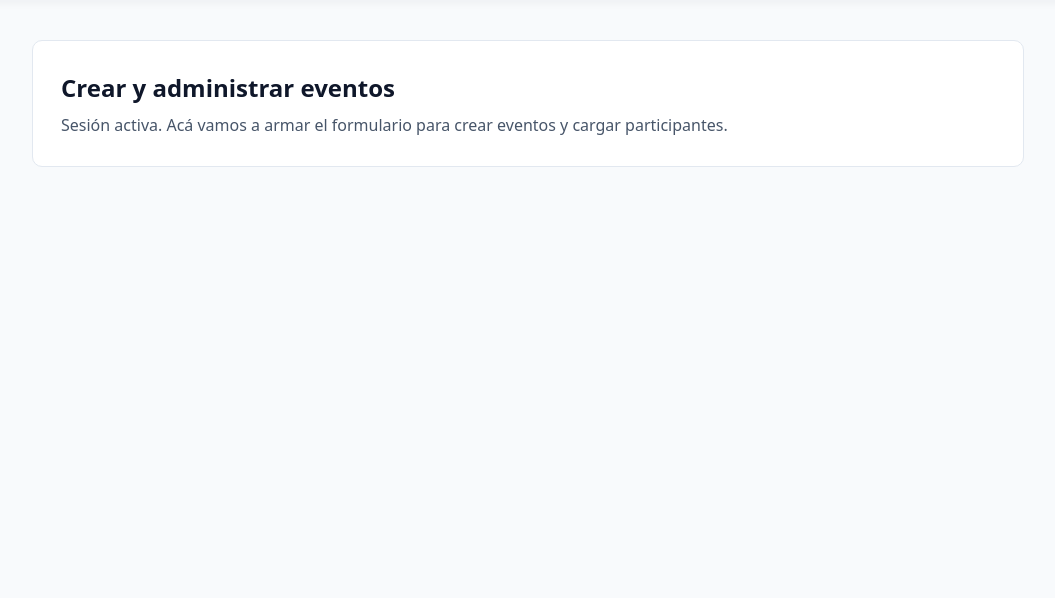
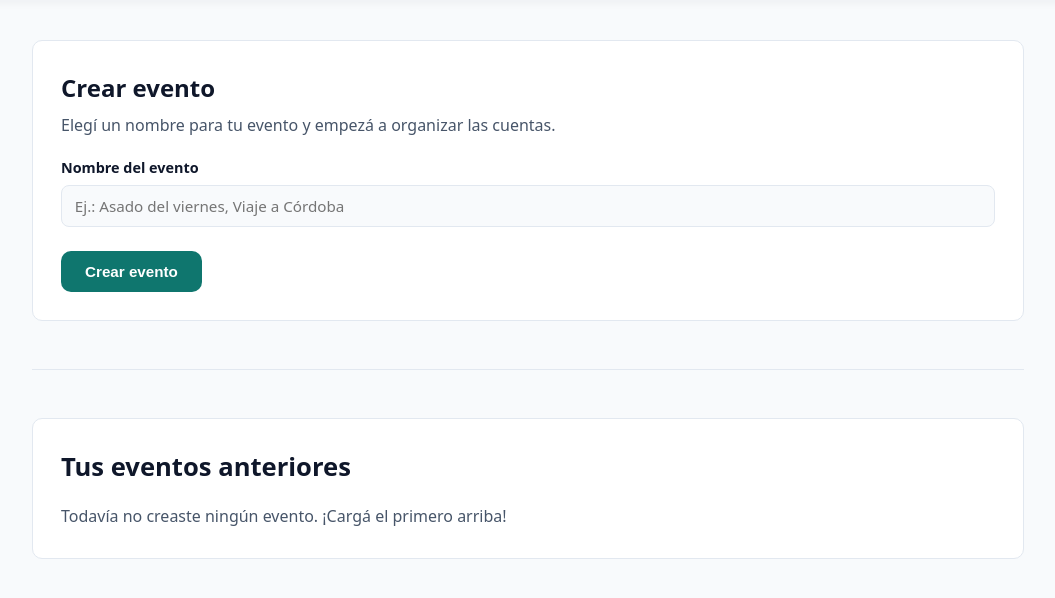
Before and after one commit to cristhian-medina-dev/CuentasClaras-En-Django, a Django app: page /eventos/crear/ in a window 1280 px wide. Shown: the part 68-666 px from the top of the page, without its empty margins (112-1167 px from the left). Run offline with Django 5.2, Linux system fonts and the light colour scheme; a user stored in the database is signed in; data that the repository does not hold is empty.

Commit message:
crear y eliminar eventos con historial por usuario

```diff
--- a/src/eventos/templates/eventos/crear_evento.html
+++ b/src/eventos/templates/eventos/crear_evento.html
@@ -4,8 +4,8 @@
 <head>
   <meta charset="UTF-8" />
   <meta name="viewport" content="width=device-width, initial-scale=1.0" />
-  <meta name="description" content="Creá y administrá tus eventos, participantes y cuentas claras en ClearLedger." />
-  <title>Crear evento — ClearLedger</title>
+  <meta name="description" content="Creá un nuevo evento y revisá tu historial de eventos en CuentasClaras." />
+  <title>Crear evento — CuentasClaras</title>
   <link rel="stylesheet" href="{% static 'eventos/estilos.css' %}" />
 </head>
 <body>
@@ -25,10 +25,52 @@
 
   <main>
     <section class="tarjeta">
-      <h1>Crear y administrar eventos</h1>
-      <p class="subtexto">
-        Sesión activa. Acá vamos a armar el formulario para crear eventos y cargar participantes.
-      </p>
+      <h1>Crear evento</h1>
+      <p class="subtexto">Elegí un nombre para tu evento y empezá a organizar las cuentas.</p>
+
+      <form method="post">
+        {% csrf_token %}
+        <div class="campo">
+          <label for="id_nombre">Nombre del evento</label>
+          <input
+            type="text"
+            name="nombre"
+            id="id_nombre"
+            placeholder="Ej.: Asado del viernes, Viaje a Córdoba"
+            maxlength="120"
+            required
+          />
+        </div>
+        <div class="form-acciones">
+          <button type="submit" class="btn-primario">Crear evento</button>
+        </div>
+      </form>
+    </section>
+
+    <hr />
+
+    <section class="tarjeta">
+      <h2>Tus eventos anteriores</h2>
+      {% if eventos %}
+        <ul class="lista-eventos">
+          {% for evento in eventos %}
+            <li>
+              <div class="evento-item">
+                <div>
+                  <strong>{{ evento.nombre }}</strong>
+                  <span class="subtexto"> — {{ evento.creado_en|date:"d/m/Y H:i" }}</span>
+                </div>
+                <form method="post" action="{% url 'eliminar_evento' evento.id %}">
+                  {% csrf_token %}
+                  <button type="submit" class="btn-salir">Eliminar</button>
+                </form>
+              </div>
+            </li>
+          {% endfor %}
+        </ul>
+      {% else %}
+        <p class="subtexto">Todavía no creaste ningún evento. ¡Cargá el primero arriba!</p>
+      {% endif %}
     </section>
   </main>
 </body>
--- a/src/eventos/urls.py
+++ b/src/eventos/urls.py
@@ -7,4 +7,5 @@ urlpatterns = [
     path("login/", LoginView.as_view(template_name="eventos/login.html"), name="login"),
     path("logout/", LogoutView.as_view(next_page="inicio"), name="logout"),
     path("eventos/crear/", views.crear_evento, name="crear_evento"),
+    path("<int:evento_id>/eliminar/", views.eliminar_evento, name="eliminar_evento"),
 ]
--- a/src/eventos/views.py
+++ b/src/eventos/views.py
@@ -1,5 +1,6 @@
 from django.contrib.auth.decorators import login_required
-from django.shortcuts import render
+from django.shortcuts import redirect, render, get_object_or_404
+from .models import Evento
 
 
 def inicio(request):
@@ -8,4 +9,25 @@ def inicio(request):
 
 @login_required
 def crear_evento(request):
-    return render(request, "eventos/crear_evento.html")
+    if request.method == "POST":
+        nombre = request.POST.get("nombre", "").strip()
+        if nombre:
+            Evento.objects.create(
+                organizador=request.user,
+                nombre=nombre,
+            )
+            return redirect("crear_evento")
+
+    eventos = Evento.objects.filter(organizador=request.user)
+    return render(request,"eventos/crear_evento.html",{"eventos": eventos},)
+
+@login_required
+def eliminar_evento(request, evento_id):
+    if request.method == "POST":
+        evento = get_object_or_404(
+            Evento,
+            id=evento_id,
+            organizador=request.user,
+        )
+        evento.delete()
+    return redirect("crear_evento")
```
Also changed, not shown: src/eventos/models.py (+15 -0 lines), src/db.sqlite3, src/eventos/migrations/0001_initial.py (added).
